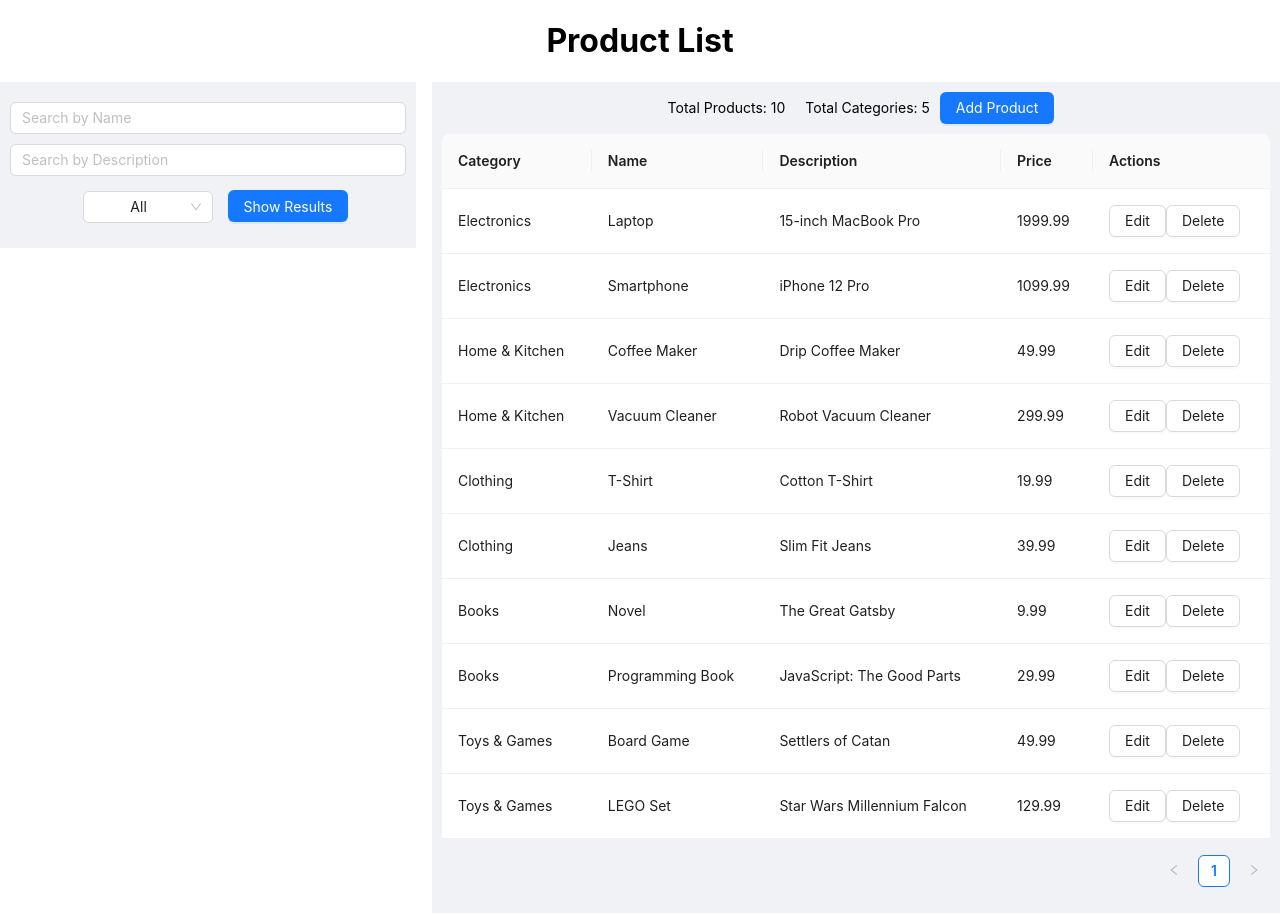
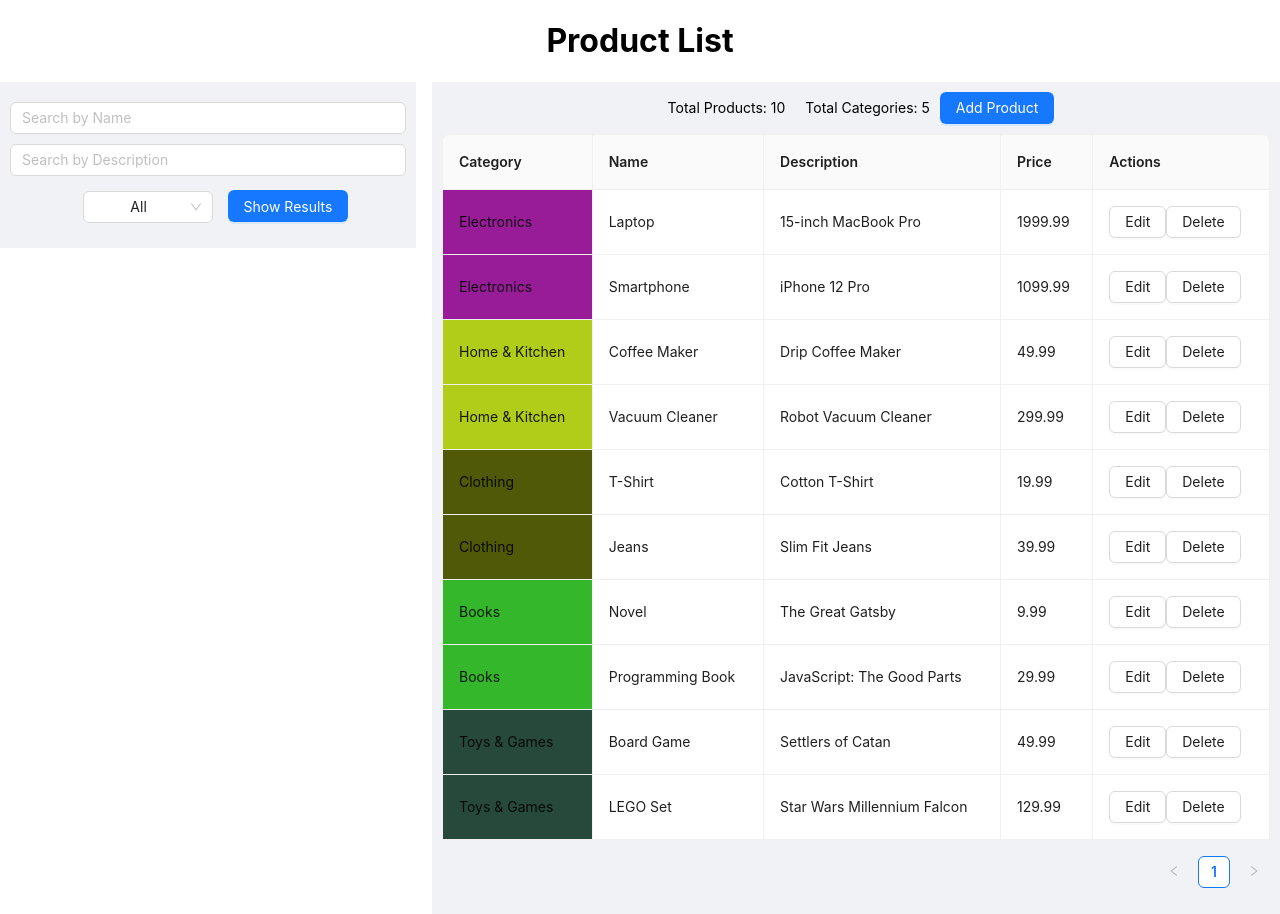
Before and after one commit to zjkumar/product_management_application_endimension, a React (Create React App) app: page / in a window 1280 px wide. Built offline with nearby package versions, Linux system fonts and the light colour scheme.

Commit message:
added bg colors to the categories

```diff
--- a/package.json
+++ b/package.json
@@ -11,6 +11,7 @@
     "react-dom": "^18.3.1",
     "react-router-dom": "^6.23.1",
     "react-scripts": "5.0.1",
+    "sass": "^1.77.1",
     "uuid": "^9.0.1",
     "web-vitals": "^2.1.4"
   },
--- a/src/components/ProductContext/index.js
+++ b/src/components/ProductContext/index.js
@@ -8,6 +8,7 @@ export const ProductContext = createContext();
 export const ProductProvider = ({ children }) => {
   const [products, setProducts] = useState([]);
   const [categories, setCategories] = useState([]);
+  const [categoryColors, setCategoryColors] = useState({});
 
   useEffect(() => {
     // set products data from sample data
@@ -16,7 +17,21 @@ export const ProductProvider = ({ children }) => {
     // Extract unique categories from products and set them
     const uniqueCategories = [...new Set(sampleProducts.map(product => product.category))];
     setCategories(uniqueCategories);
+
+    // Generate initial colors for sample categories
+    const initialCategoryColors = {};
+    uniqueCategories.forEach(category => {
+      initialCategoryColors[category] = generateRandomColor();
+    });
+    setCategoryColors(initialCategoryColors);
+
   }, []);
+
+  const generateRandomColor = () => {
+    // Generate a random hexadecimal color code
+    return '#' + Math.floor(Math.random()*16777215).toString(16);
+  };
+
 
   const addProduct = (newProduct) => {
     const updatedNewProduct = {id: uuidv4(), ...newProduct}
@@ -26,7 +41,7 @@ export const ProductProvider = ({ children }) => {
   };
 
   return (
-    <ProductContext.Provider value={{ products, categories, addProduct, setProducts, setCategories }}>
+    <ProductContext.Provider value={{ products, categories, addProduct, setProducts, setCategories, categoryColors }}>
       {children}
     </ProductContext.Provider>
   );
--- a/src/components/ProductTable/index.js
+++ b/src/components/ProductTable/index.js
@@ -1,13 +1,23 @@
 // ProductTable.js
-import React from 'react';
+import React, { useContext } from 'react';
 import { Table, Button } from 'antd';
+import { ProductContext } from '../ProductContext';
+const ProductTable = ({ products, onEdit, onDelete }) => {
+  const { categoryColors } = useContext(ProductContext);
 
-const ProductTable = ({ products, onEdit, onDelete }) => {
   const columns = [
     {
       title: 'Category',
       dataIndex: 'category',
       key: 'category',
+      render: (text, record) => {
+        return {
+          children: text,
+          props: {
+            style: { backgroundColor: categoryColors[text] || 'inherit' },
+          },
+        };
+      },
     },
     {
       title: 'Name',
@@ -36,7 +46,7 @@ const ProductTable = ({ products, onEdit, onDelete }) => {
     },
   ];
 
-  return <Table dataSource={products} columns={columns} />;
+  return <Table dataSource={products} columns={columns} bordered />;
 };
 
 export default ProductTable;
```
Also changed, not shown: src/components/ProductTable/index.css (deleted), 1 other file (tests, documents, lock files or other folders).
